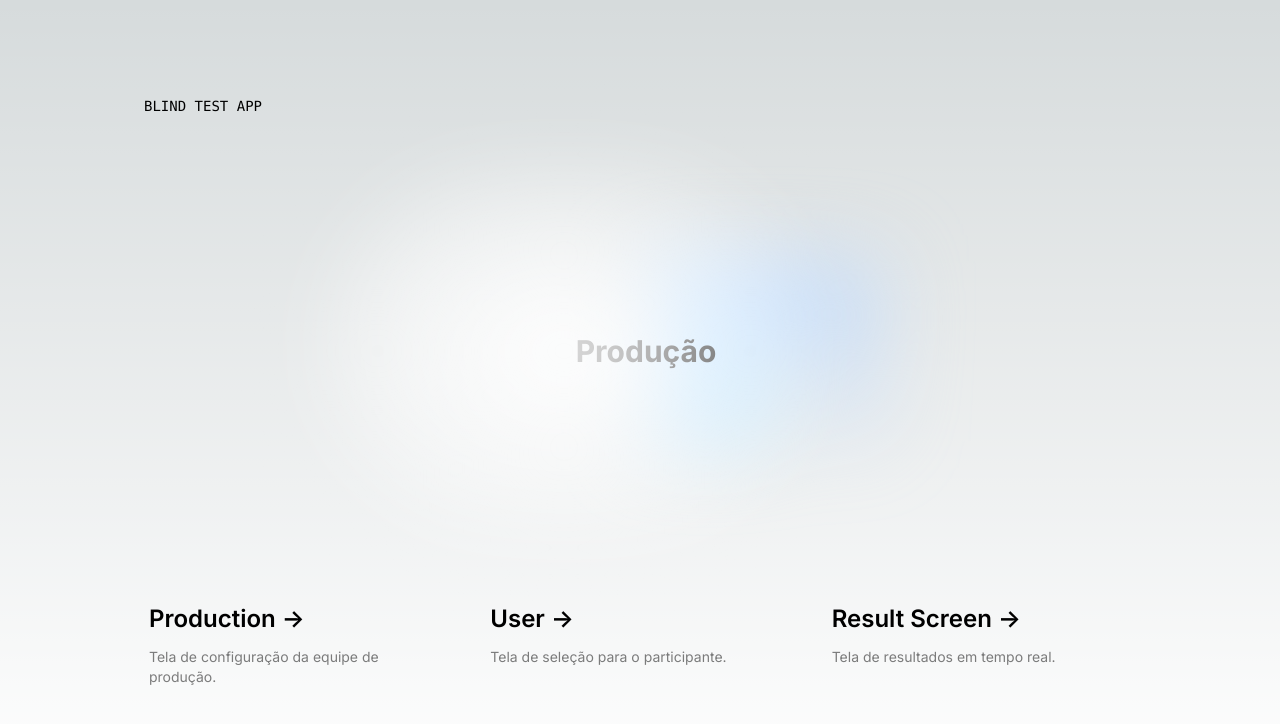
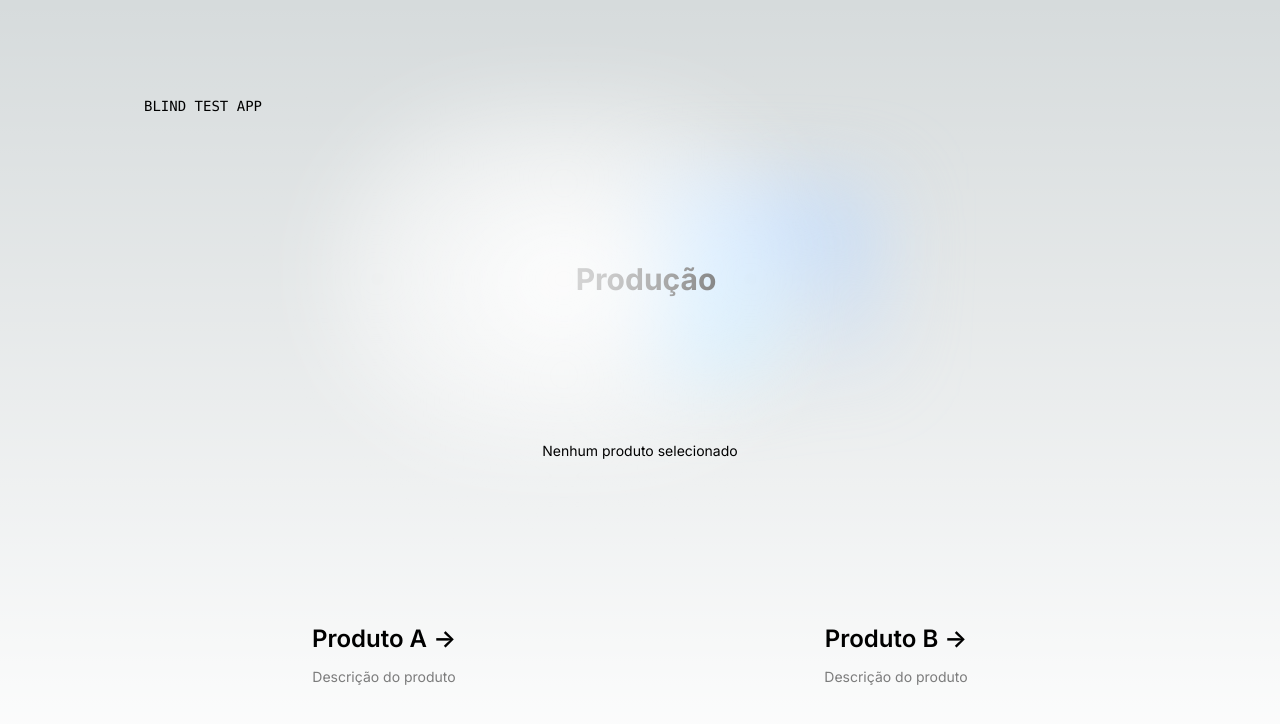
Before and after one commit to Oliveira-Renato/Blind_Test_APP, a Next.js app: page /production in a window 1280 px wide. Shown: the top 724 px of the page. Built offline with nearby package versions, Linux system fonts and the light colour scheme.

Commit message:
tela de produção feita

```diff
--- a/src/app/production/page.tsx
+++ b/src/app/production/page.tsx
@@ -1,8 +1,21 @@
-import Link from "next/link";
+"use client"
+import { useState } from "react";
 
 export default function Production() {
+  const [produtoCorreto, setProdutoCorreto] = useState<string>('');
+  const [produtos, setProdutos] = useState<string[]>(['Produto A', 'Produto B']);
+
+  const registraProdutoCorreto = (produto: string) => {
+    setProdutoCorreto(produto);
+  }
+
+  const reconfigurarRodada = () => {
+    setProdutoCorreto('');
+  }
+
   return (
     <>
+      {/* Production Hero */}
       <div
         className="relative z-[-1] flex place-items-center before:absolute before:h-[300px] before:w-full before:-translate-x-1/2 before:rounded-full before:bg-gradient-radial before:from-white before:to-transparent before:blur-2xl before:content-[''] after:absolute after:-z-20 after:h-[180px] after:w-full after:translate-x-1/3 after:bg-gradient-conic after:from-sky-200 after:via-blue-200 after:blur-2xl after:content-[''] before:dark:bg-gradient-to-br before:dark:from-transparent before:dark:to-blue-700 before:dark:opacity-10 after:dark:from-sky-900 after:dark:via-[#0141ff] after:dark:opacity-40 sm:before:w-[480px] sm:after:w-[240px] before:lg:h-[360px]"
       >
@@ -11,55 +24,42 @@ export default function Production() {
         </div>
       </div>
 
+      {/* Exibe o produto selecionado */}
+      {!produtoCorreto ? (
+        <p className="text-sm text-center">Nenhum produto selecionado</p>
+      ) : (
+        <div className="flex flex-col items-center">
+          <p className="text-sm">Produto selecionado: <span className="font-semibold text-md">( {produtoCorreto} )</span></p>
+          <button
+            onClick={reconfigurarRodada}
+            className="mt-2 group rounded-lg dark:bg-neutral-800/30 border border-transparent px-5 py-4 transition-colors hover:border-gray-300 hover:bg-gray-100 hover:dark:border-neutral-700 hover:dark:bg-neutral-800/30"
+          >
+              Reconfigurar Rodada
+          </button>
+        </div>
+      ) }
+
       {/* options list */}
-      <div className="mb-32 grid text-center lg:mb-0 lg:w-full lg:max-w-5xl lg:grid-cols-3 lg:text-left">
-          {/* link para tela de Produção */}
-          <Link
-            href={"/production"}
+      <div className="mb-32 grid text-center lg:mb-0 lg:w-full lg:max-w-5xl lg:grid-cols-2 lg:text-left">
+        {produtos.map((produto, index) => (
+          <button
+            key={index}
             className="group rounded-lg border border-transparent px-5 py-4 transition-colors hover:border-gray-300 hover:bg-gray-100 hover:dark:border-neutral-700 hover:dark:bg-neutral-800/30"
+            onClick={() => registraProdutoCorreto(produto)}
           >
+            <div className="flex flex-col items-center">
               <h2 className="mb-3 text-2xl font-semibold">
-              Production{" "}
+                {produto}{" "}
                 <span className="inline-block transition-transform group-hover:translate-x-1 motion-reduce:transform-none">
                   -&gt;
                 </span>
               </h2>
               <p className="m-0 max-w-[30ch] text-sm opacity-50">
-              Tela de configuração da equipe de produção.
+                Descrição do produto
               </p>
-          </Link>
-
-          {/* link para tela do Usuário Final */}
-          <Link
-            href={"/user"}
-            className="group rounded-lg border border-transparent px-5 py-4 transition-colors hover:border-gray-300 hover:bg-gray-100 hover:dark:border-neutral-700 hover:dark:bg-neutral-800/30"
-          >
-            <h2 className="mb-3 text-2xl font-semibold">
-              User{" "}
-              <span className="inline-block transition-transform group-hover:translate-x-1 motion-reduce:transform-none">
-                -&gt;
-              </span>
-            </h2>
-            <p className="m-0 max-w-[30ch] text-sm opacity-50">
-              Tela de seleção para o participante.
-            </p>
-          </Link>
-
-          {/* link para tela do Resultados */}
-          <Link
-            href={"/result"}
-            className="group rounded-lg border border-transparent px-5 py-4 transition-colors hover:border-gray-300 hover:bg-gray-100 hover:dark:border-neutral-700 hover:dark:bg-neutral-800/30"
-          >
-            <h2 className="mb-3 text-2xl font-semibold">
-              Result Screen{" "}
-              <span className="inline-block transition-transform group-hover:translate-x-1 motion-reduce:transform-none">
-                -&gt;
-              </span>
-            </h2>
-            <p className="m-0 max-w-[30ch] text-sm opacity-50">
-              Tela de resultados em tempo real.
-            </p>
-          </Link>
+            </div>
+          </button>
+        ))}
       </div>
     </>
   )
```
Also changed, not shown: 1 other file (tests, documents, lock files or other folders). Lines whose indentation alone changed are shown as unchanged.
